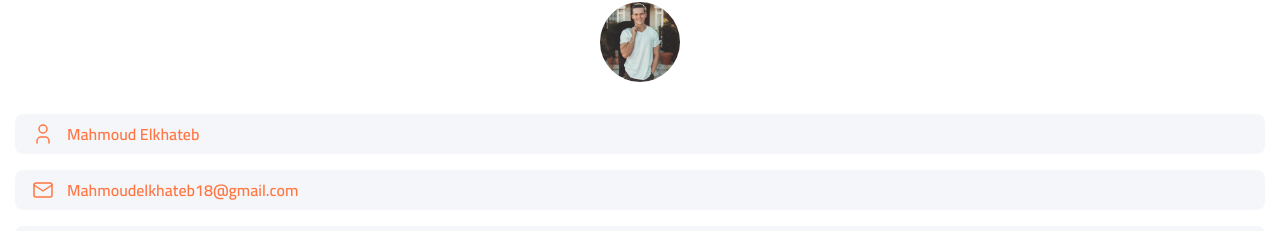
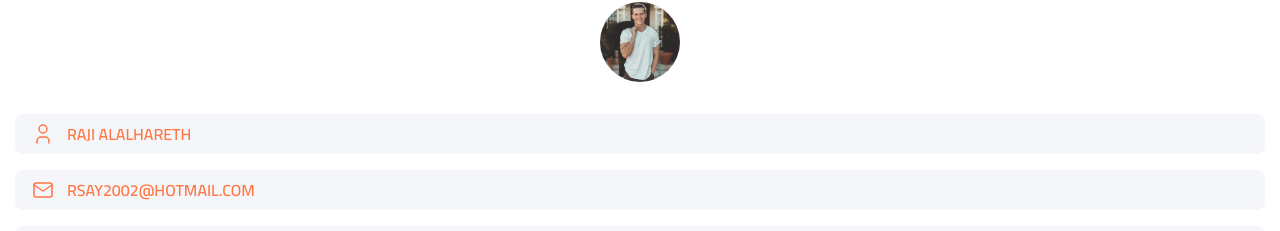
Before and after one commit to mahmoudbebo18/E-commerce, a plain HTML site: page profile.html in a window 1280 px wide. Shown: the part 73-304 px from the top of the page. Drawn offline with Linux system fonts and the light colour scheme.

Commit message:
update profile

```diff
--- a/profile.html
+++ b/profile.html
@@ -62,8 +62,8 @@
                         <circle cx="12" cy="7" r="4" />
                         <path d="M6 21v-2a4 4 0 0 1 4 -4h4a4 4 0 0 1 4 4v2" />
                       </svg>
-                      <span>
-                          Mahmoud Elkhateb
+                      <span class="text-uppercase">
+                        RAJI ALALHARETH
                       </span>
                 </div>
                 <div class="info">
@@ -73,7 +73,7 @@
                         <polyline points="3 7 12 13 21 7" />
                       </svg>
                       <span>
-                          Mahmoudelkhateb18@gmail.com
+                        RSAY2002@HOTMAIL.COM
                       </span>
                 </div>
                 <div class="info">
```
